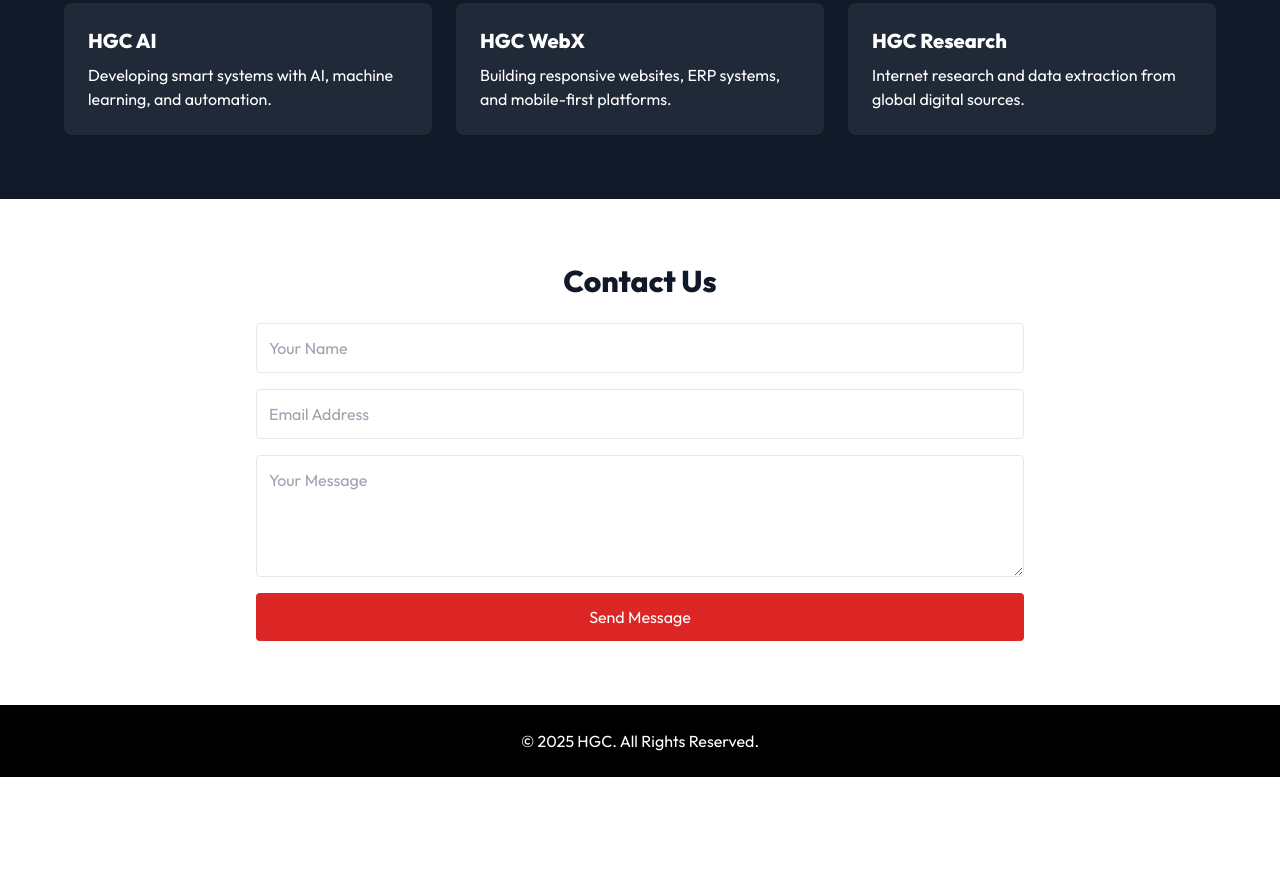
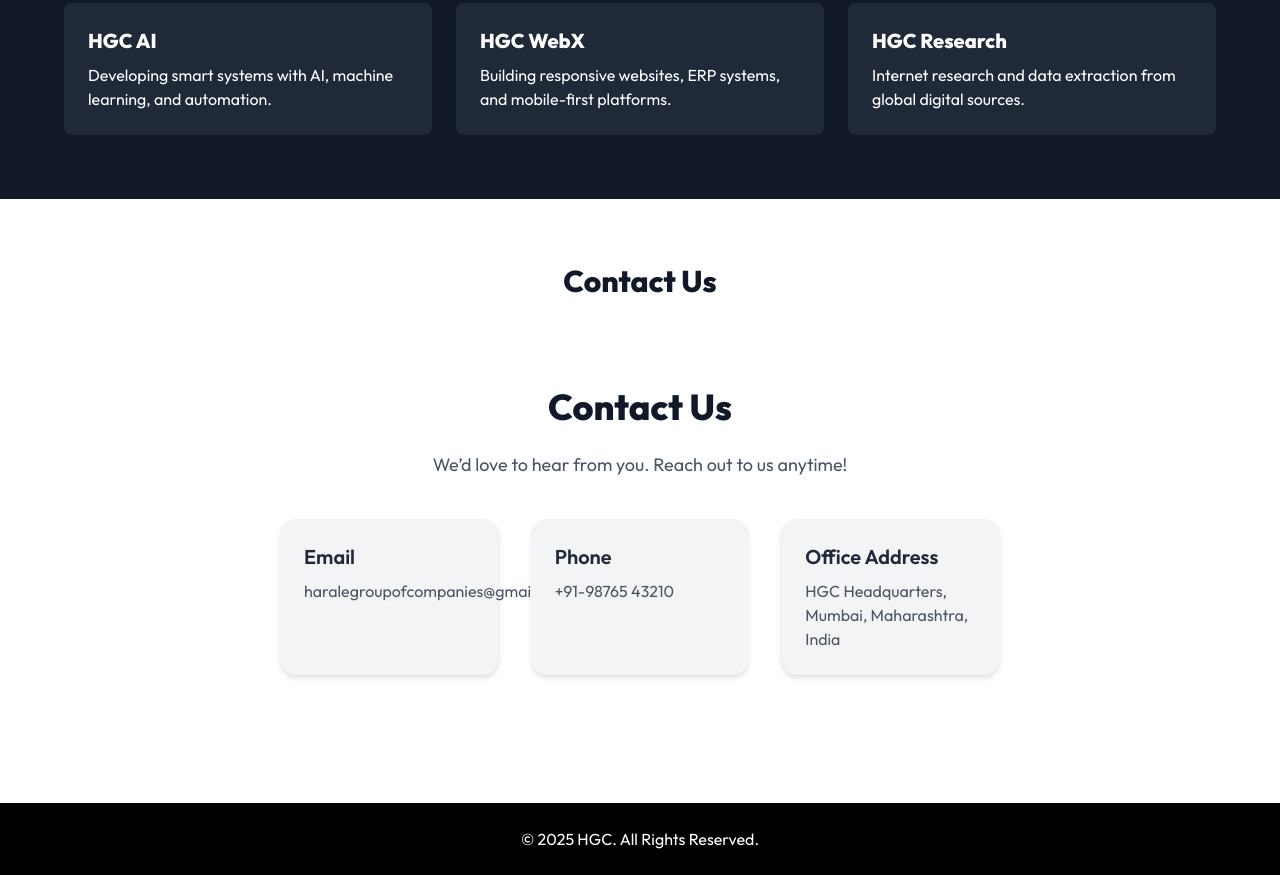
Before and after one commit to sharale1103/Harale.group.of.companies, a plain HTML site: page index.html in a window 1280 px wide. Shown: the part 1473-2348 px from the top of the page. Before the commit the page ends 2250 px from the top, so only its background shows below. Drawn offline with nearby package versions, Linux system fonts and the light colour scheme.

Commit message:
Update index.html

```diff
--- a/index.html
+++ b/index.html
@@ -64,12 +64,29 @@
 </section><!-- CONTACT --><section class="py-16 px-8 bg-white text-gray-900" id="contact">
   <div class="max-w-3xl mx-auto text-center">
     <h2 class="text-3xl font-bold mb-6" data-aos="fade-up">Contact Us</h2>
-    <form action="https://formspree.io/f/haralegroupofcompanies@gmail.com" method="POST" class="grid gap-4" data-aos="fade-up" data-aos-delay="100">
-      <input type="text" name="name" placeholder="Your Name" class="p-3 rounded border">
-      <input type="email" name="email" placeholder="Email Address" class="p-3 rounded border">
-      <textarea name="message" rows="4" placeholder="Your Message" class="p-3 rounded border"></textarea>
-      <button type="submit" class="bg-red-600 text-white px-6 py-3 rounded hover:bg-red-700">Send Message</button>
-    </form>
+    <section id="contact" class="py-16 px-6 bg-white dark:bg-gray-900">
+  <div class="max-w-4xl mx-auto text-center">
+    <h2 class="text-4xl font-bold text-gray-900 dark:text-white mb-6">Contact Us</h2>
+    <p class="text-lg text-gray-600 dark:text-gray-300 mb-10">We’d love to hear from you. Reach out to us anytime!</p>
+
+    <div class="grid md:grid-cols-3 gap-8 text-left">
+      <div class="bg-gray-100 dark:bg-gray-800 p-6 rounded-2xl shadow-md">
+        <h3 class="text-xl font-semibold text-gray-800 dark:text-white mb-2">Email</h3>
+        <p class="text-gray-600 dark:text-gray-300">haralegroupofcompanies@gmail.com</p>
+      </div>
+
+      <div class="bg-gray-100 dark:bg-gray-800 p-6 rounded-2xl shadow-md">
+        <h3 class="text-xl font-semibold text-gray-800 dark:text-white mb-2">Phone</h3>
+        <p class="text-gray-600 dark:text-gray-300">+91-98765 43210</p>
+      </div>
+
+      <div class="bg-gray-100 dark:bg-gray-800 p-6 rounded-2xl shadow-md">
+        <h3 class="text-xl font-semibold text-gray-800 dark:text-white mb-2">Office Address</h3>
+        <p class="text-gray-600 dark:text-gray-300">HGC Headquarters,<br>Mumbai, Maharashtra, India</p>
+      </div>
+    </div>
+  </div>
+</section>
   </div>
 </section><!-- FOOTER --><footer class="text-center py-6 bg-black text-white">
   <p>© 2025 HGC. All Rights Reserved.</p>
```
